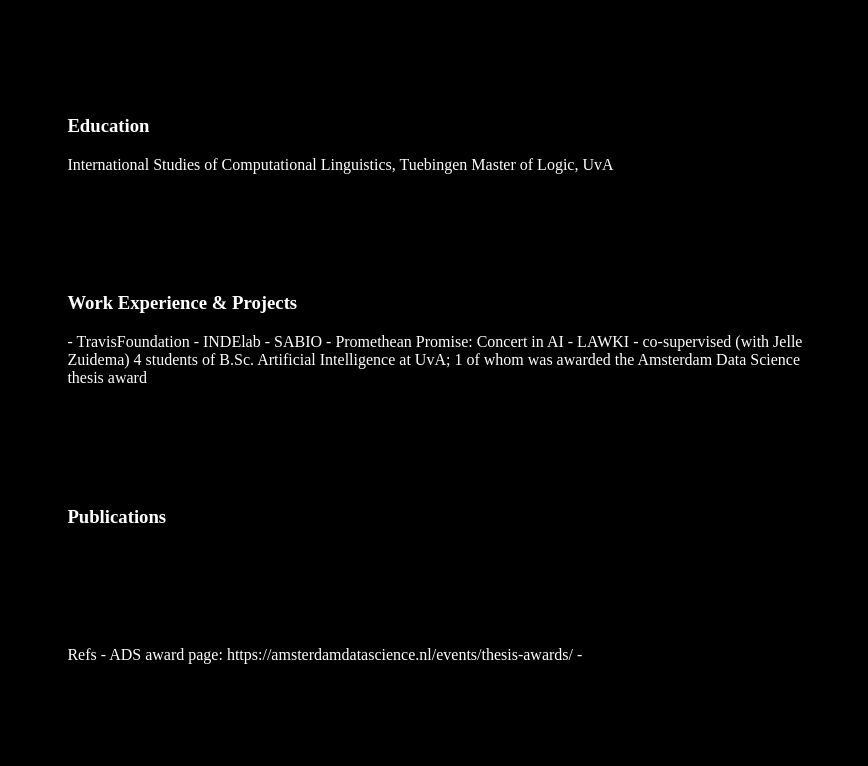
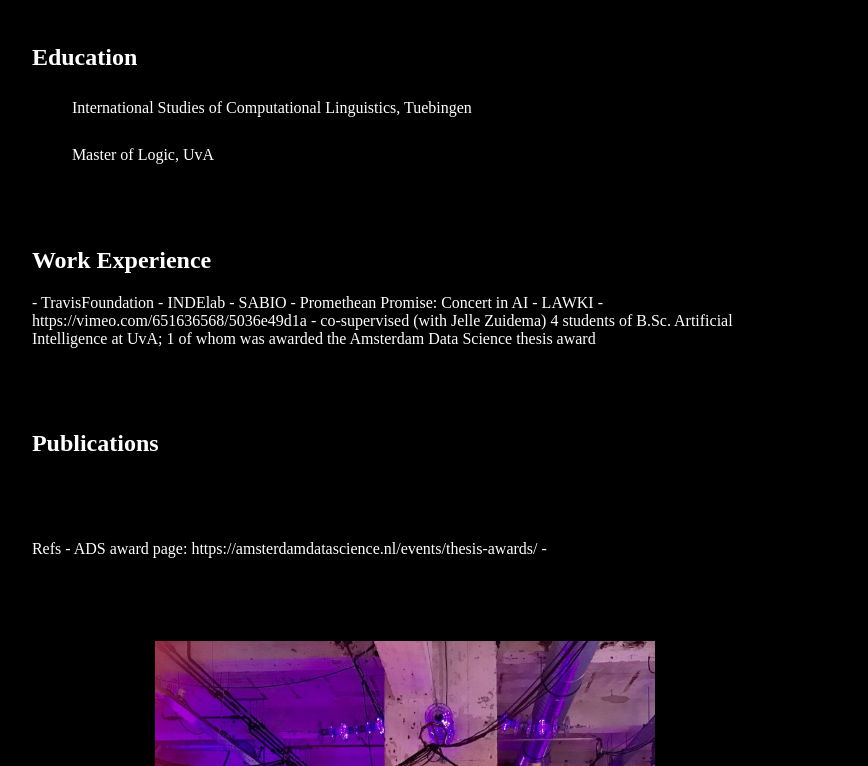
Before and after one commit to valevo/valevo.github.io, a plain HTML site: page index.html in a window 1280 px wide. Shown: the part 263-1029 px from the top of the page, without its empty margins (99-967 px from the left). Drawn offline with Linux system fonts and the light colour scheme; a web font is replaced by a local one.

Commit message:
second commit

```diff
--- a/index.html
+++ b/index.html
@@ -10,12 +10,18 @@
             <hr>
         </div>
         <div>
-            <h3>Education</h3>
-            International Studies of Computational Linguistics, Tuebingen
-            Master of Logic, UvA
+            <h2>Education</h2>
+            <ul>
+                <li>
+                    International Studies of Computational Linguistics, Tuebingen
+                </li>
+                <li>
+                    Master of Logic, UvA
+                </li>
+            </ul>
         </div>
         <div>
-            <h3>Work Experience & Projects</h3>
+            <h2>Work Experience</h2>
 
              - TravisFoundation
              - INDElab
@@ -23,13 +29,15 @@
 
              - Promethean Promise: Concert in AI
              - LAWKI
+                - https://vimeo.com/651636568/5036e49d1a
+
 
              - co-supervised (with Jelle Zuidema) 4 students of B.Sc. Artificial Intelligence at UvA;
             1 of whom was awarded the Amsterdam Data Science thesis award
 
         </div>
         <div>
-            <h3>Publications</h3>
+            <h2>Publications</h2>
 
         </div>
 
--- a/style.css
+++ b/style.css
@@ -43,7 +43,7 @@ div::after {
 
 div {
     /* top right bottom left      */
-    margin: 10% 25% 0 10%;
+    margin: 7% 30% 0 7%;
 /*     margin: 100px; */
 /*     padding: 100px; */
 }
@@ -57,6 +57,8 @@ h1 {
 hr {
     color:  grey;
     background-color:  black;
+/*     margin-right: 10%; */
+    align: left;
 }
 
 
@@ -64,6 +66,17 @@ img {
     display: block;
     margin: auto;
     align: left;
+}
+
+
+
+ul {
+    list-style: none;
+}
+
+li {
+     margin-top: 4%;
+
 }
 
 
```
